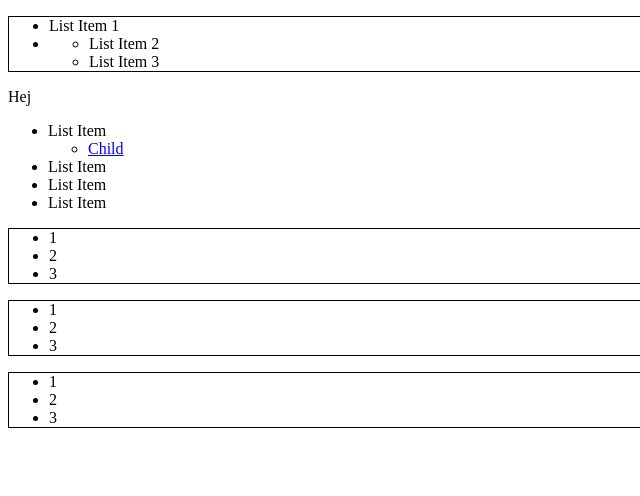
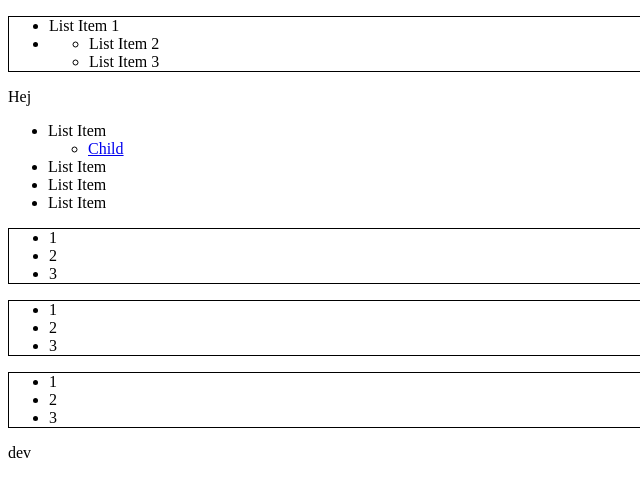
Before and after one commit to filipnils/sel, a plain HTML site: page index.html in a window 1280 px wide. Shown: the full height of the page, 0-640 px from the left. Drawn offline with Linux system fonts and the light colour scheme.

Commit message:
Added dev div

```diff
--- a/index.html
+++ b/index.html
@@ -57,5 +57,11 @@
 		<li>2</li>
 		<li>3</li>
 	</ul>
+
+
+	<div><p>dev</p></div>
+
+
+
 </body>
 </html>
```
